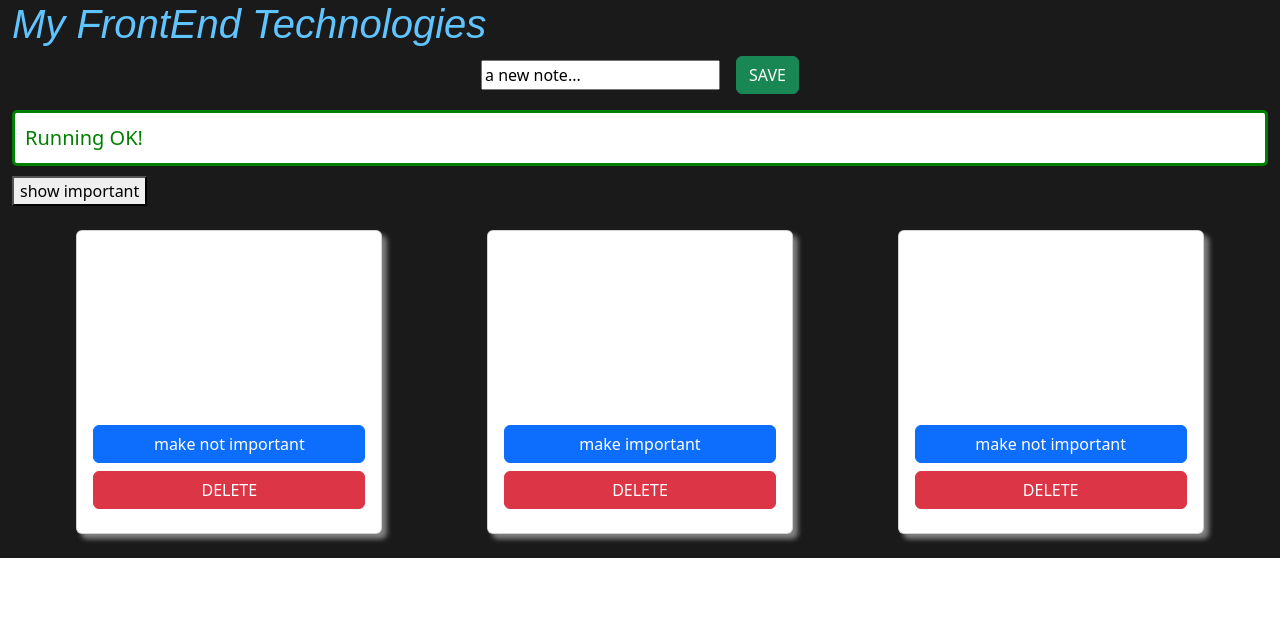
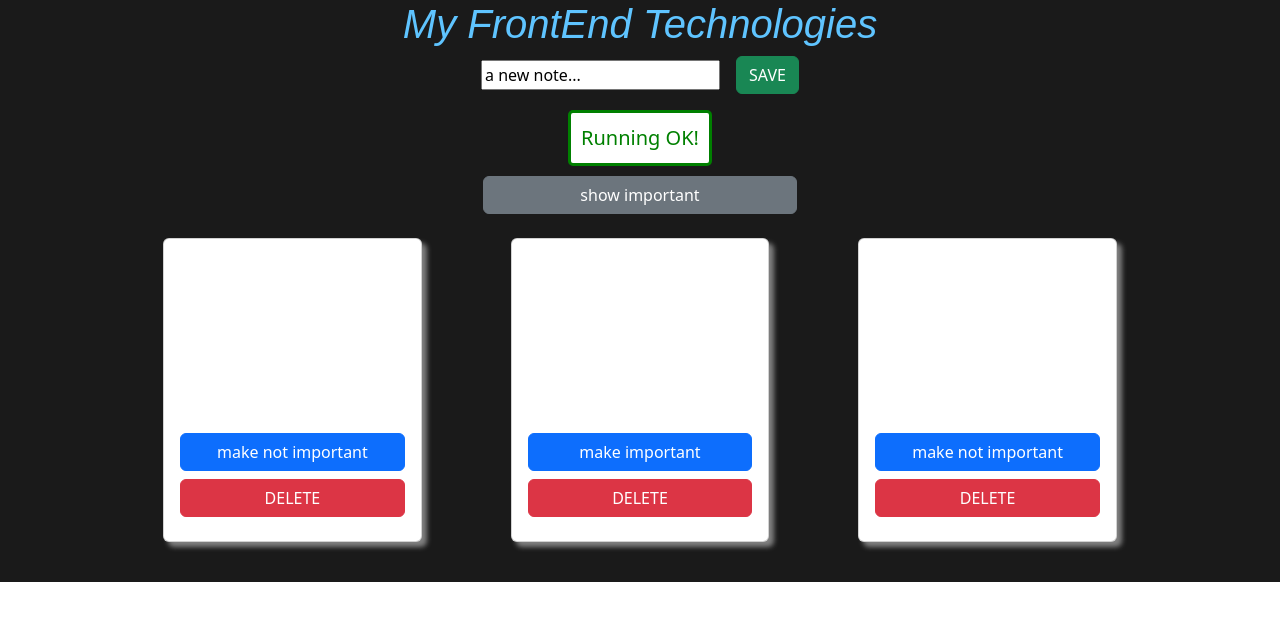
Before and after one commit to richi-coder/Rendering-a-Collection---REACT-HELSINKI-PART-2, a React (Create React App) app: page / in a window 1280 px wide. Shown: the top 620 px of the page. Built offline with nearby package versions, Linux system fonts and the light colour scheme; data requests are answered from the project's data file.

Commit message:
ALL CENTERED

```diff
--- a/src/App.js
+++ b/src/App.js
@@ -72,7 +72,7 @@ const App = (props) => {
   }
 
   return (
-    <div className="container-fluid">
+    <div className="container-fluid d-flex flex-column align-items-center">
       <h1>My FrontEnd Technologies</h1>
       <form className="d-flex align-items-center justify-content-center mb-3" onSubmit={addNote}>
         <input
@@ -83,11 +83,11 @@ const App = (props) => {
         type="submit">SAVE</button>
       </form>
       <Notification message={errorMessage}/>
-      <div>
-        <button onClick={() => setShowAll(!showAll)}>
+      <button
+        className="btn btn-secondary w-25"
+        onClick={() => setShowAll(!showAll)}>
           show {showAll ? 'important' : 'all' }
-        </button>
-      </div>
+      </button>
       <ul className="d-flex flex-row p-3 flex-wrap justify-content-around gap-2">
         {notesToShow.map(note =>
         <Note
```
